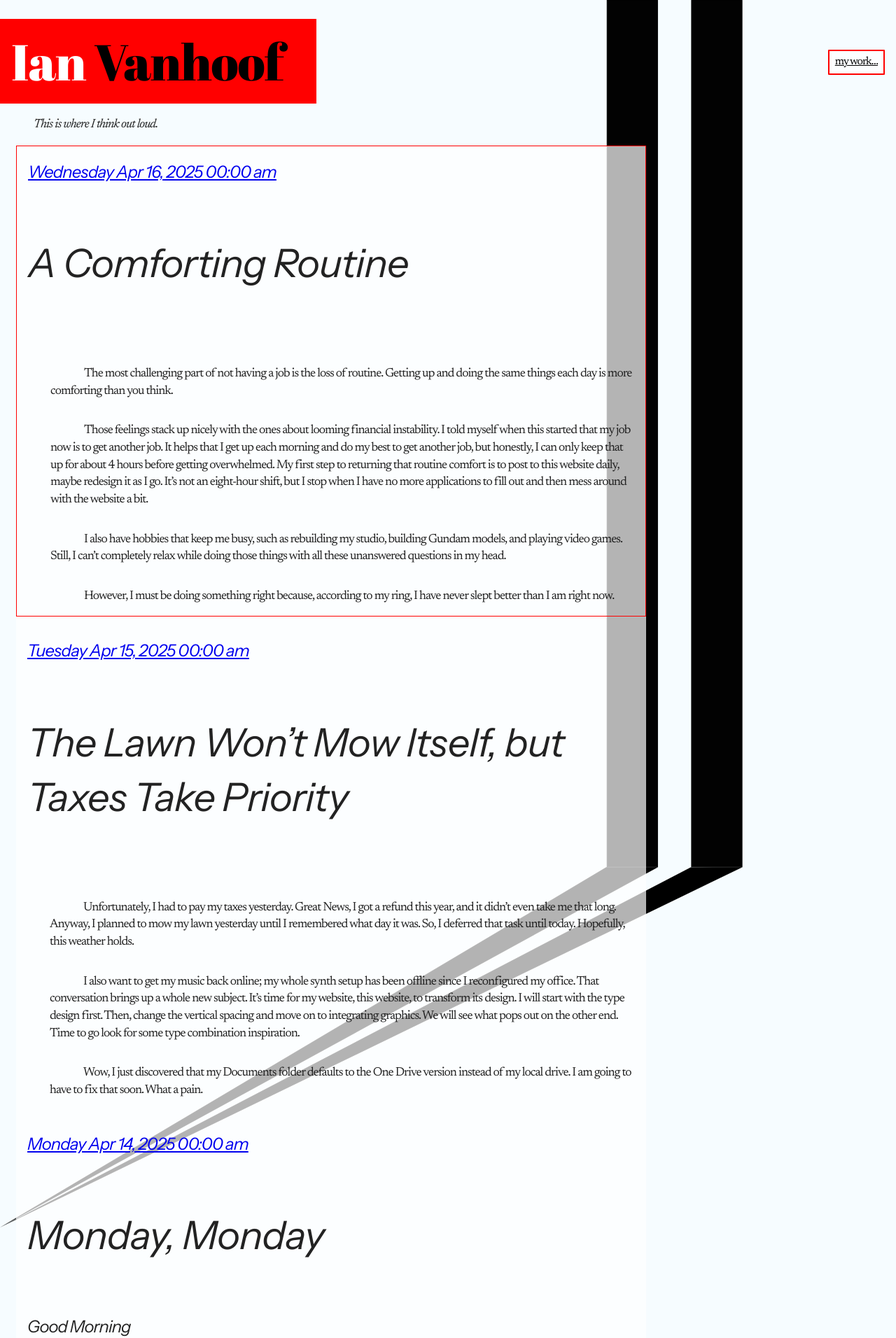
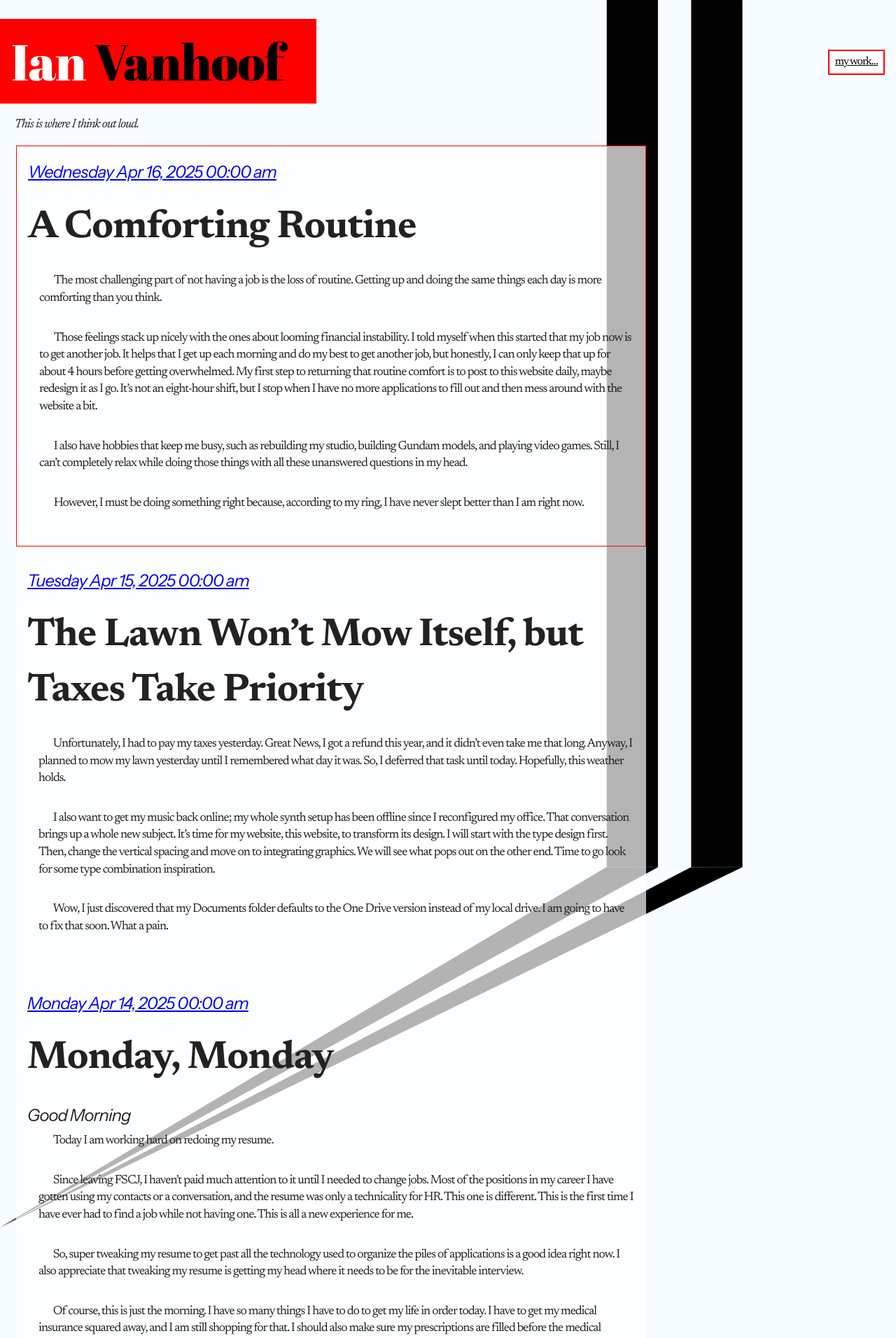
Before and after one commit to ianvanhoof/ianvanhoof.github.io, a Jekyll site: the page built from homepage.html, in a window 1280 px wide. Shown: the top 1912 px of the page at 70% size. Built offline with Jekyll 4.4.1, drawn with Linux system fonts in a browser that asks for light colours.

Commit message:
Adjusted verticle spacing in posts

```diff
--- a/assets/main-type.scss
+++ b/assets/main-type.scss
@@ -149,7 +149,7 @@ p strong,p b{
     font-weight: 700;
 }
 
-h1,h2,h3,h4,h5,h6{
+h2,h3,h4,h5,h6{
     @include font_family_sub_heading;
     font-weight: 300;
     font-style:italic;
@@ -157,6 +157,8 @@ h1,h2,h3,h4,h5,h6{
 
 h1{
     font-size:3.5rem;
+    font-weight: 700;
+    margin: 1.5rem 0;
 
 }
 .front-page-heading{
@@ -211,7 +213,7 @@ h2{
 }
 #wrapper>article>section>p{
 
-    padding: 2rem 0 0 2rem;
+    padding: 0 0 2rem 1rem;
     margin: 0;
     // display:inline;
 }
@@ -223,7 +225,7 @@ h2{
 
 p{
     font-size:1.1rem;
-    text-indent: 3rem;
+    text-indent: 1.3rem;
     padding:0;
 }
 
```
